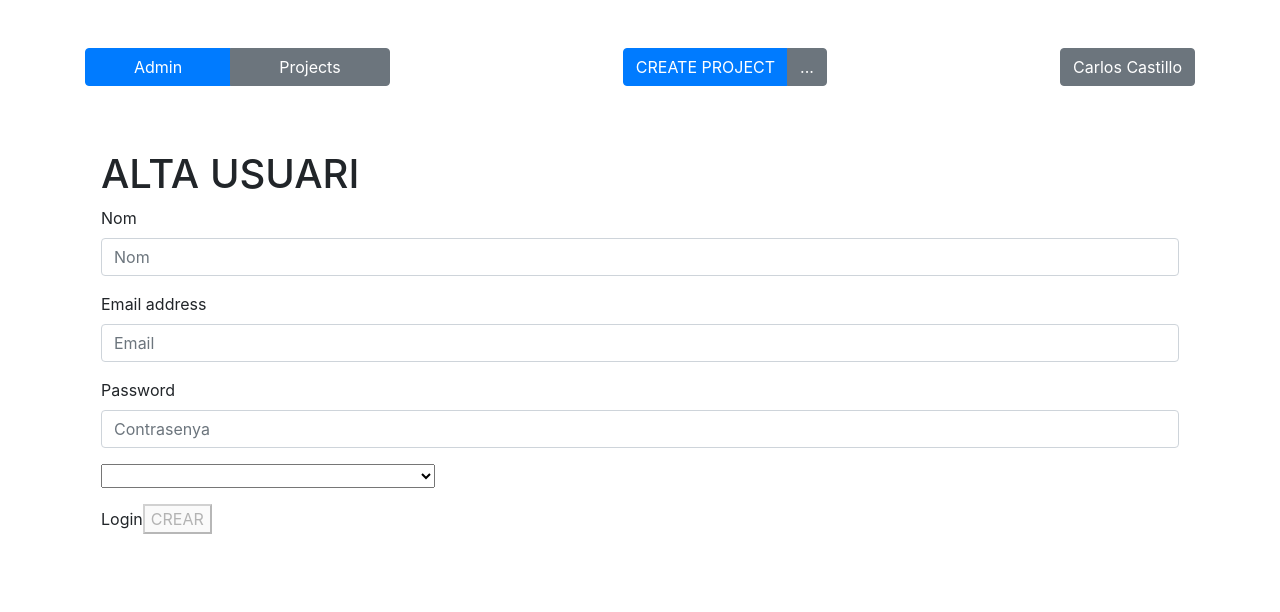
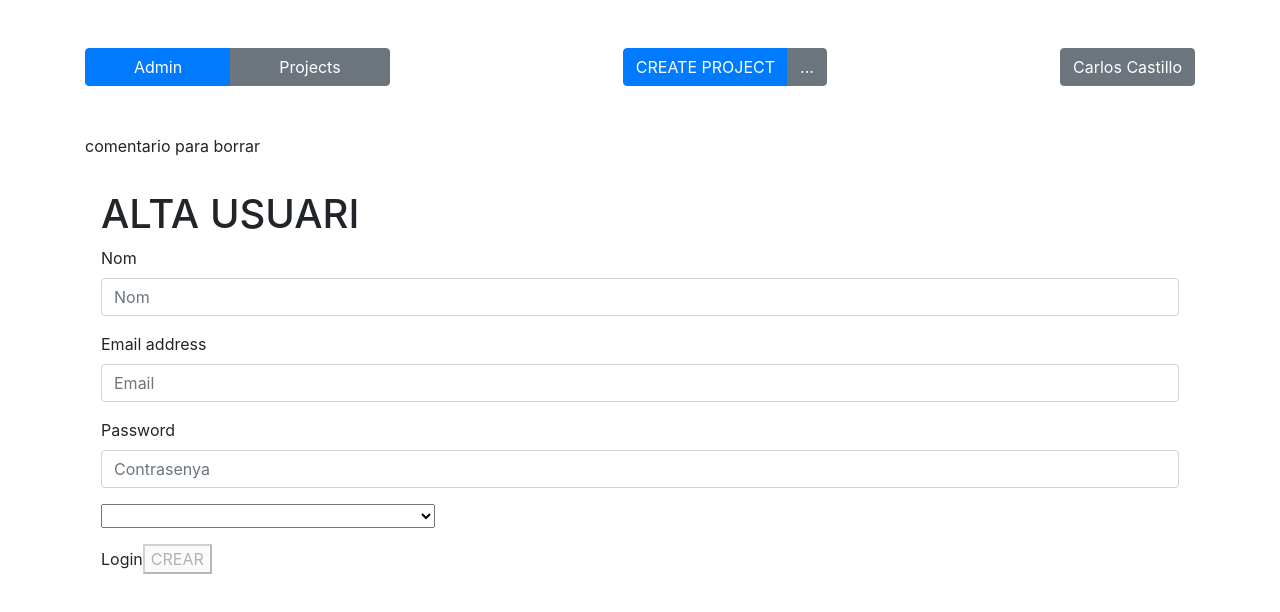
Before and after one commit to pedronieto84/ItProjects-Marketplace-Angular, an Angular app: page /registre in a window 1280 px wide. Shown: the top 612 px of the page. Built offline with nearby package versions, Linux system fonts and the light colour scheme.

Commit message:
añado comentario para borrar 1

```diff
--- a/src/app/app.component.html
+++ b/src/app/app.component.html
@@ -1,5 +1,5 @@
 <div class="container">
     <app-navbar></app-navbar>
-
+    <p>comentario para borrar</p>
     <router-outlet></router-outlet>
 </div>
```
